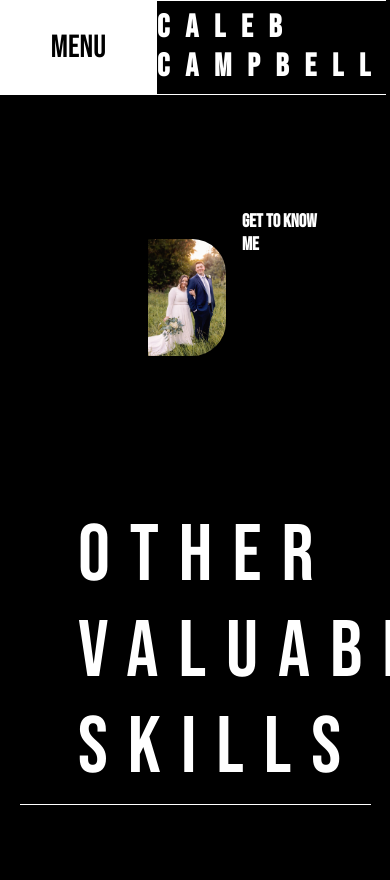
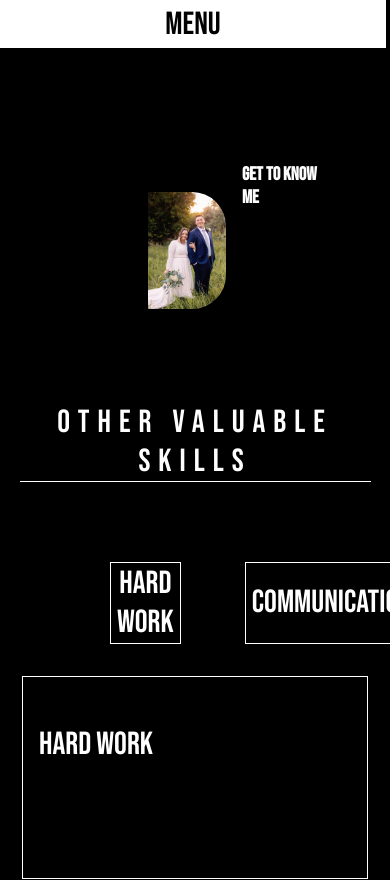
Before and after one commit to Caleb-Campbell/personal-portfolio, a React (Create React App) app: page /about in a window 390 px wide. Shown: the top 880 px of the page. Built offline with nearby package versions, Linux system fonts and the light colour scheme; a web font is replaced by a local one.

Commit message:
mobile responsive home page

```diff
--- a/src/App.css
+++ b/src/App.css
@@ -27,7 +27,6 @@ color: var(--lightText);
   display: flex;
   justify-content: space-around;
   width: 90%;
-  transition: 1s all ease-in;
   align-items: center;
 }
 .placeHolderWrapper{
@@ -62,6 +61,7 @@ color: var(--lightText);
 
  }
 li a {
+  align-items: center;
   text-decoration: none;
   color: white;
   font-size: 3em;
@@ -251,38 +251,103 @@ li a {
 
  @media (max-width: 428px) {
 
+  * {
+    max-width: 100%;
+    /* border: red 1px solid; */
+  }
+
   .placeHolderWrapper {
-    width: 99vw;
+    width: 80vw;
     font-size: .4em;
+    padding-left: 5em;
+    font-weight: 100;
+    display: none;
   }
 
   .WebTitle {
     font-size: 6em;
-    margin: 0 auto;
+    margin: 1em auto;
+    padding: 0;
+    padding-top: 1em;
+    width: 80vw;
   }
   .WebTitle-big {
-    font-size: 5em;
-    text-align: center;
-    margin: 0 auto;
+    font-size: 4em;
+    text-align: start;
+    margin: 1em auto;
+    word-wrap: normal;
   }
 
-  .nav {
+  .Subtitle {
+    font-size: 2em;
+    width: 90vw;
+    padding: 0;
+  }
+
+  .spacer {
+    width: 90vw;
+  }
+
+  nav {
     display: flex;
     flex-flow: column nowrap;
-    width: 100%;
+    width: 99vw;
+    background-color: rgb(0,0,0,.4);
+    border-bottom: none;
   }
 
   .nav-list {
     display: flex;
-    flex-flow: column;
+    flex-flow: column nowrap;
+    justify-content: center;
+    padding: 0;
+    width: 99vw;
+
+  }
+
+  li {
+    display: flex;
+    width: 100vw;
+    margin: 0 auto;
+    padding: 0;
+
+
+  }
+
+  .nav-list a {
+    text-align: center;
+    padding: 0;
+    margin: 0 auto;
+
   }
 
   .menu {
-    display: block;
     width: 100vw;
     font-size: 2em;
+    align-items: center;
+    position: -webkit-sticky;
+    position: sticky;
+    top: 0;
+  }
+
+  .skillsGrid {
+    width: 80vw;
+    grid-template-columns: repeat(auto-fill, minmax(80vw, 20vh));
+    justify-content: center;
+    align-items: center;
+    margin: 0 auto;
+
+  }
+
+  .skillWrap {
+    width: 80vw;
+    height: 60vw;
+
+  }
+
+  .skillIMG {
+    width: 16rem;
   }
 
 
-
  }
--- a/src/components/Skills.js
+++ b/src/components/Skills.js
@@ -27,7 +27,7 @@ function Skills(props) {
 
                 >
                     <div   className='skillWrap'>
-                    <img className='skillIMG' src={capy} />
+                    <img className='skillIMG' src={skill.img} />
 
                     {skill.active  && (
                       <div>
--- a/src/data/index.js
+++ b/src/data/index.js
@@ -6,7 +6,7 @@ const siteData = {
             {
                 skillName: 'React',
                 description: 'This site is built in React',
-                img: 'https://picsum.photos/200',
+                img: 'https://external-content.duckduckgo.com/iu/?u=https%3A%2F%2Fcdn.imgbin.com%2F3%2F6%2F2%2Fimgbin-node-js-javascript-react-logo-express-js-javascript-logo-bBmMA8X88t7G16jsxZ17SysmA.jpg&f=1&nofb=1&ipt=149965e54cdea9765fbbdc260a5e48a481ff022abd2c783a330e9f06ab2de1be&ipo=images',
                 id: 1,
                 active: false,
                 info: "I'm a good little boy in need of some hugs"
@@ -14,7 +14,7 @@ const siteData = {
             {
                 skillName: 'React',
                 description: 'This site is built in React',
-                img: 'https://picsum.photos/200',
+                img: 'https://external-content.duckduckgo.com/iu/?u=https%3A%2F%2Fcdn.imgbin.com%2F3%2F6%2F2%2Fimgbin-node-js-javascript-react-logo-express-js-javascript-logo-bBmMA8X88t7G16jsxZ17SysmA.jpg&f=1&nofb=1&ipt=149965e54cdea9765fbbdc260a5e48a481ff022abd2c783a330e9f06ab2de1be&ipo=images',
                 id: 21,
                 active: false,
                 info: "I'm a good little boy in need of some hugs"
@@ -22,7 +22,7 @@ const siteData = {
             {
                 skillName: 'React',
                 description: 'This site is built in React',
-                img: 'https://picsum.photos/200',
+                img: 'https://external-content.duckduckgo.com/iu/?u=https%3A%2F%2Fcdn.imgbin.com%2F3%2F6%2F2%2Fimgbin-node-js-javascript-react-logo-express-js-javascript-logo-bBmMA8X88t7G16jsxZ17SysmA.jpg&f=1&nofb=1&ipt=149965e54cdea9765fbbdc260a5e48a481ff022abd2c783a330e9f06ab2de1be&ipo=images',
                 id: 22,
                 active: false,
                 info: "I'm a good little boy in need of some hugs"
@@ -30,7 +30,7 @@ const siteData = {
             {
                 skillName: 'React',
                 description: 'This site is built in React',
-                img: 'https://picsum.photos/200',
+                img: 'https://external-content.duckduckgo.com/iu/?u=https%3A%2F%2Fcdn.imgbin.com%2F3%2F6%2F2%2Fimgbin-node-js-javascript-react-logo-express-js-javascript-logo-bBmMA8X88t7G16jsxZ17SysmA.jpg&f=1&nofb=1&ipt=149965e54cdea9765fbbdc260a5e48a481ff022abd2c783a330e9f06ab2de1be&ipo=images',
                 id: 23,
                 active: false,
                 info: "I'm a good little boy in need of some hugs"
@@ -38,7 +38,7 @@ const siteData = {
             {
                 skillName: 'React',
                 description: 'This site is built in React',
-                img: 'https://picsum.photos/200',
+                img: 'https://external-content.duckduckgo.com/iu/?u=https%3A%2F%2Fcdn.imgbin.com%2F3%2F6%2F2%2Fimgbin-node-js-javascript-react-logo-express-js-javascript-logo-bBmMA8X88t7G16jsxZ17SysmA.jpg&f=1&nofb=1&ipt=149965e54cdea9765fbbdc260a5e48a481ff022abd2c783a330e9f06ab2de1be&ipo=images',
                 id: 24,
                 active: false,
                 info: "I'm a good little boy in need of some hugs"
@@ -46,7 +46,7 @@ const siteData = {
             {
                 skillName: 'React',
                 description: 'This site is built in React',
-                img: 'https://picsum.photos/200',
+                img: 'https://external-content.duckduckgo.com/iu/?u=https%3A%2F%2Fcdn.imgbin.com%2F3%2F6%2F2%2Fimgbin-node-js-javascript-react-logo-express-js-javascript-logo-bBmMA8X88t7G16jsxZ17SysmA.jpg&f=1&nofb=1&ipt=149965e54cdea9765fbbdc260a5e48a481ff022abd2c783a330e9f06ab2de1be&ipo=images',
                 id: 25,
                 active: false,
                 info: "I'm a good little boy in need of some hugs"
@@ -54,7 +54,7 @@ const siteData = {
             {
                 skillName: 'Skills',
                 description: 'See the technical skills I have',
-                img: 'https://picsum.photos/200',
+                img: 'https://external-content.duckduckgo.com/iu/?u=https%3A%2F%2Fcdn.imgbin.com%2F3%2F6%2F2%2Fimgbin-node-js-javascript-react-logo-express-js-javascript-logo-bBmMA8X88t7G16jsxZ17SysmA.jpg&f=1&nofb=1&ipt=149965e54cdea9765fbbdc260a5e48a481ff022abd2c783a330e9f06ab2de1be&ipo=images',
                 id: 26,
                 active: false
             },
```
